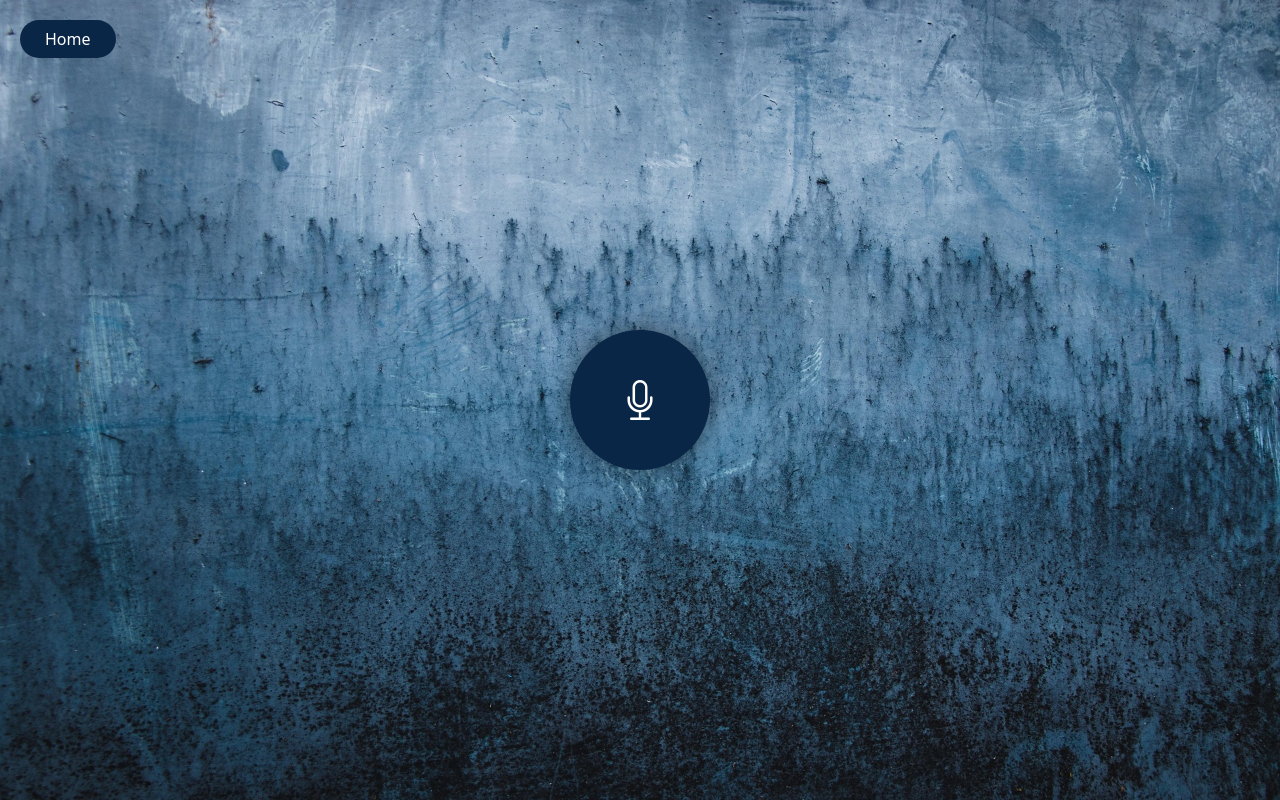
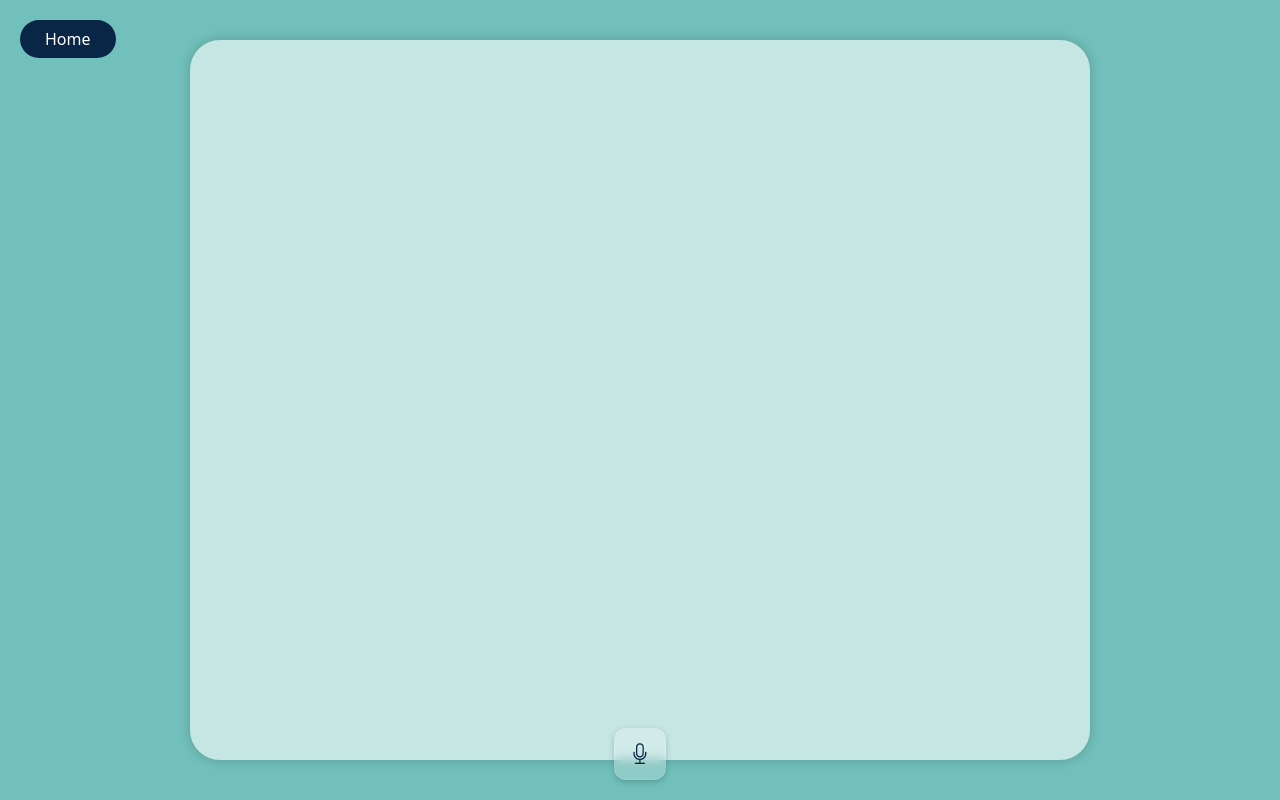
Before and after one commit to Migara1212/migara-s-chat-bot, a React (Create React App) app: page /voice in a window 1280 px wide. Built offline with nearby package versions, Linux system fonts and the light colour scheme.

Commit message:
Describe your changes here

```diff
--- a/src/pages/ChatPage.js
+++ b/src/pages/ChatPage.js
@@ -12,6 +12,16 @@ function ChatPage() {
     const userMessage = { sender: "user", text };
     const botMessage = { sender: "bot", text: `You said: ${text}` };
     setMessages((prev) => [...prev, userMessage, botMessage]);
+
+    // Voice output for bot message
+    if ("speechSynthesis" in window) {
+      window.speechSynthesis.cancel(); // stop any current speech
+      const utterance = new SpeechSynthesisUtterance(botMessage.text);
+      utterance.lang = "en-US";
+      utterance.rate = 1;
+      utterance.pitch = 1;
+      window.speechSynthesis.speak(utterance);
+    }
   };
 
   useEffect(() => {
@@ -25,12 +35,14 @@ function ChatPage() {
       className="d-flex flex-column"
       style={{
         height: "100vh",
-        overflow: "hidden",
-        backgroundImage: 'url("/blue-background.jpg")',
-        backgroundSize: "cover",
-        backgroundPosition: "center",
-        backgroundRepeat: "no-repeat",
-        backgroundAttachment: "fixed",
+        width: "100vw",
+        backgroundColor: "#71C0BB",
+        display: "flex",
+        alignItems: "center",
+        justifyContent: "center",
+        padding: "20px",
+        boxSizing: "border-box",
+        position: "relative",
       }}
     >
       <div
@@ -58,7 +70,6 @@ function ChatPage() {
           className="flex-grow-1 overflow-auto px-2 py-3 hide-scrollbar"
           style={{
             borderRadius: "10px",
-            backgroundColor: "",
           }}
         >
           <style>{`
@@ -71,9 +82,9 @@ function ChatPage() {
           ))}
         </div>
 
-        {/* Input Bar Fixed at Bottom */}
+        {/* Input Bar Fixed at Bottom with Voice Enabled */}
         <div className="pt-3">
-          <ChatInput onSend={handleSend} enableVoice={false} />
+          <ChatInput onSend={handleSend} enableVoice={true} />
         </div>
       </div>
     </div>
--- a/src/pages/VoiceChatPage.js
+++ b/src/pages/VoiceChatPage.js
@@ -13,8 +13,17 @@ function VoiceChatPage() {
 
     setMessages((prev) => [...prev, userMessage, botMessage]);
 
+    if ("speechSynthesis" in window) {
+      // Stop any ongoing speech so it doesn't overlap
+      window.speechSynthesis.cancel();
+
       const utterance = new SpeechSynthesisUtterance(botMessage.text);
+      utterance.lang = "en-US"; // set language
+      utterance.rate = 1; // normal speed
+      utterance.pitch = 1; // normal pitch
+
       window.speechSynthesis.speak(utterance);
+    }
   };
 
   const handleVoiceInput = () => {
@@ -26,7 +35,7 @@ function VoiceChatPage() {
       return;
     }
 
-    if (isListening) {
+    if (isListening && recognitionRef.current) {
       recognitionRef.current.stop();
       setIsListening(false);
       return;
@@ -55,10 +64,7 @@ function VoiceChatPage() {
       style={{
         height: "100vh",
         width: "100vw",
-        backgroundImage: 'url("/blue-background.jpg")',
-        backgroundSize: "cover",
-        backgroundPosition: "center",
-        backgroundAttachment: "fixed",
+        backgroundColor: "#71C0BB",
         display: "flex",
         alignItems: "center",
         justifyContent: "center",
@@ -83,18 +89,18 @@ function VoiceChatPage() {
         Home
       </button>
 
-      {/* Chat Box with voice button inside (centered) */}
+      {/* Chat Box */}
       <div
         className="hide-scrollbar position-relative"
         style={{
           width: "100%",
           maxWidth: "900px",
           height: "90vh",
-          backgroundColor: "transperant",
-          backdropFilter: "blur(0px)",
+          backgroundColor: "rgba(255, 255, 255, 0.6)",
+          backdropFilter: "blur(6px)",
           borderRadius: "30px",
           padding: "25px",
-          boxShadow: "0 0 0px rgba(0,0,0,0.3)",
+          boxShadow: "0 0 12px rgba(0,0,0,0.2)",
           overflow: "hidden",
           display: "flex",
           flexDirection: "column",
@@ -133,47 +139,48 @@ function VoiceChatPage() {
             </div>
           ))}
         </div>
+      </div>
 
-        {/* Voice Button Centered Over Chat Box */}
-        <div
-          style={{
-            position: "absolute",
-            top: "50%",
-            left: "50%",
-            transform: "translate(-50%, -50%)",
-            zIndex: 5,
-          }}
-        >
+      {/* Voice Button - Bottom Center */}
       <div
         onClick={handleVoiceInput}
+        title={isListening ? "Listening..." : "Tap to speak"}
         style={{
-              width: "140px",
-              height: "140px",
-              backgroundColor: isListening ? "#B33030" : "#0A2647",
-              color: "#fff",
-              borderRadius: "50%",
+          position: "fixed",
+          bottom: "20px",
+          left: "50%",
+          transform: "translateX(-50%)",
+          width: "52px",
+          height: "52px",
+          background: isListening
+            ? "rgba(255, 76, 76, 0.25)"
+            : "rgba(255, 255, 255, 0.2)",
+          backdropFilter: "blur(6px)",
+          WebkitBackdropFilter: "blur(6px)",
+          borderRadius: "12px",
+          color: isListening ? "#FF4C4C" : "#0A2647",
+          fontSize: "1.3rem",
           display: "flex",
           alignItems: "center",
           justifyContent: "center",
-              fontSize: "2.5rem",
+          boxShadow:
+            "0 2px 6px rgba(0,0,0,0.2), inset 0 0 2px rgba(255,255,255,0.3)",
           cursor: "pointer",
-              boxShadow: "0 0 25px rgba(0,0,0,0.5)",
+          zIndex: 9999,
           transition: "all 0.3s ease",
-              animation: isListening ? "pulse 2s infinite" : "none",
         }}
       >
         <i className={`bi ${isListening ? "bi-mic-fill" : "bi-mic"}`}></i>
       </div>
-        </div>
-      </div>
 
+      {/* Optional: Hide scrollbar style */}
       <style>{`
         .hide-scrollbar::-webkit-scrollbar { display: none; }
         .hide-scrollbar { scrollbar-width: none; -ms-overflow-style: none; }
 
         @keyframes pulse {
           0% { transform: scale(1); opacity: 1; }
-          50% { transform: scale(1.1); opacity: 0.7; }
+          50% { transform: scale(1.1); opacity: 0.75; }
           100% { transform: scale(1); opacity: 1; }
         }
       `}</style>
```
Lines whose indentation alone changed are shown as unchanged.
